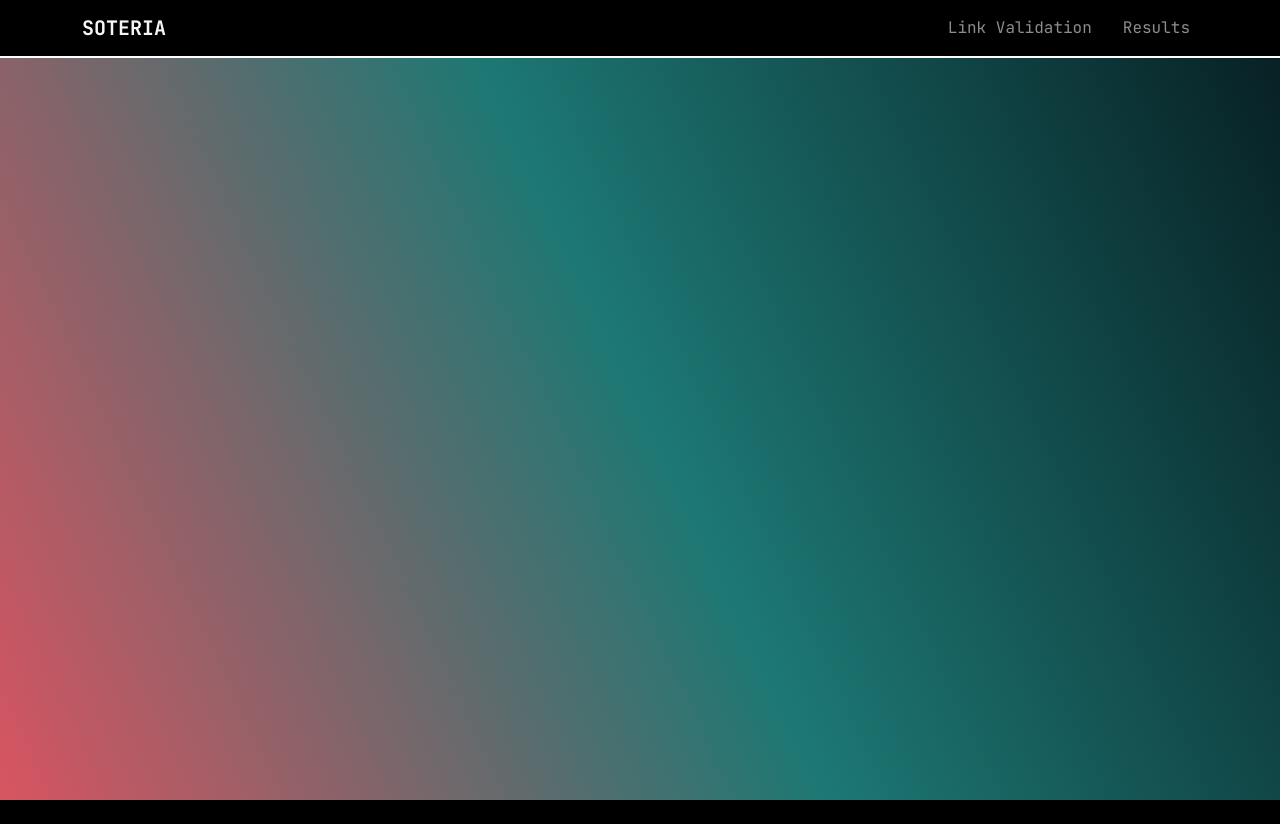
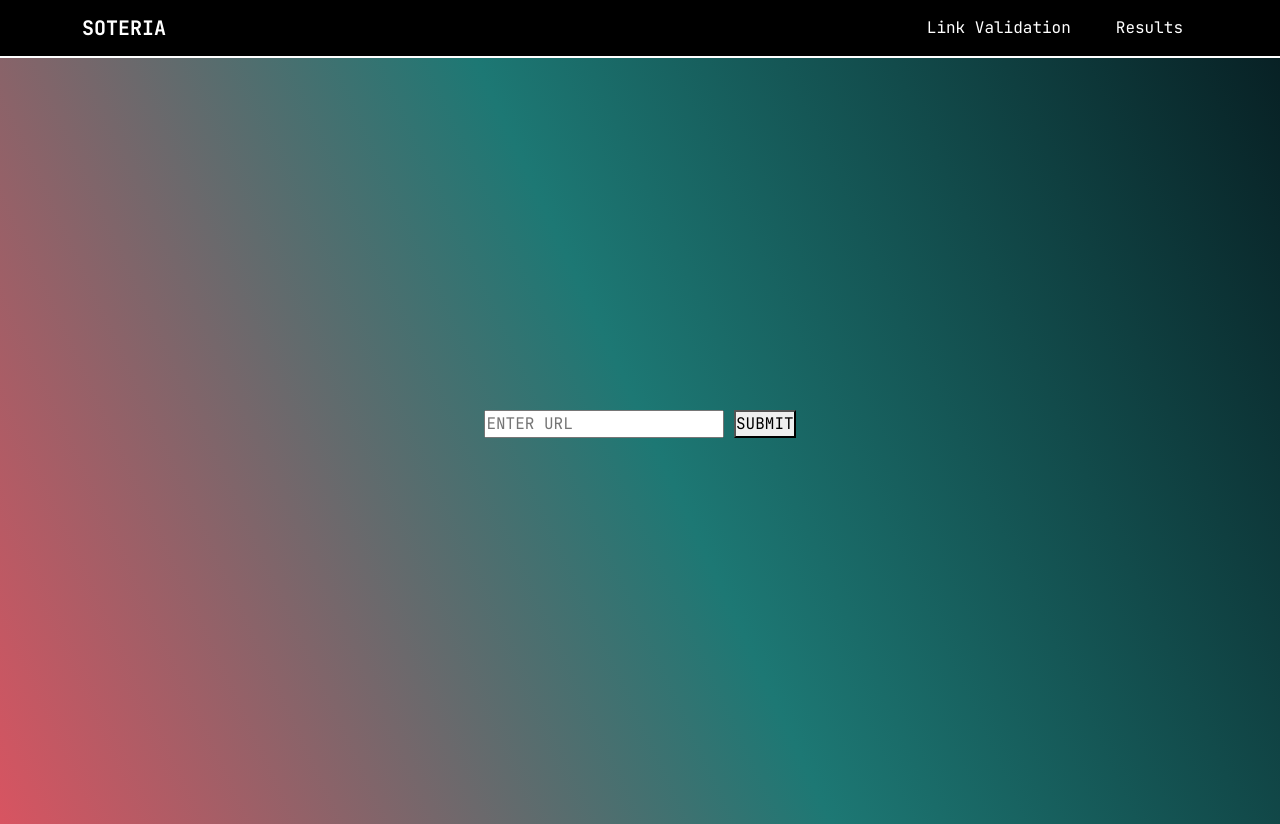
Before and after one commit to sumi2202/Soteria_Capstone_Team7, a Flask app: page /dashboard in a window 1280 px wide. Before the commit the page ends 800 px from the top, so only its background shows below. Run offline with Flask 3, Linux system fonts and the light colour scheme.

Commit message:
search bar fixes

```diff
--- a/webapp/static/css/dash.css
+++ b/webapp/static/css/dash.css
@@ -17,7 +17,7 @@ body {
     background-color: #000;
     border-bottom: 2px solid #fff;
     width: 100%;
-
+}
 .navbar-nav {
     flex-direction: row;
     gap: 15px;
@@ -31,3 +31,11 @@ body {
 .navbar .navbar-brand {
     color: #fff !important;
 }
+.container2{
+    width: 100%;
+    min-height: 100vh;
+    padding: 5%;
+    display:flex;
+    align-items: center;
+    justify-content:center;
+}
--- a/webapp/templates/dash_search.html
+++ b/webapp/templates/dash_search.html
@@ -38,7 +38,12 @@
         </div>
     </div>
 </nav>
-
+<div class="container2">
+    <form action="">
+        <input type="text" placeholder="ENTER URL" name="q">
+        <button type="submit">SUBMIT</button>
+    </form>
+</div>
 
 </body>
 </html>
```
Also changed, not shown: webapp/templates/profile_page.html (+12 -1 lines), webapp/templates/test_results.html (+12 -1 lines), 1 other file.
